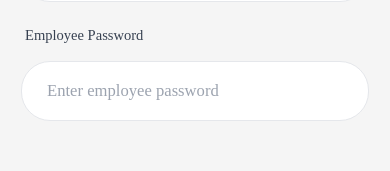
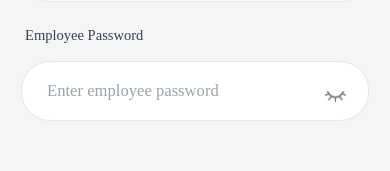
Before and after one commit to slytherin8/slyth, a React Native app in the folder slyth-app/: screen /CreateEmployee in a window 390 px wide. Shown: the part 329-500 px from the top of the page. Built offline with nearby package versions, Linux system fonts and the light colour scheme; no server answers.

Commit message:
feat(CreateEmployeeScreen): Add password visibility toggle and enhance error handling

```diff
--- a/slyth-app/src/screens/CreateEmployeeScreen.js
+++ b/slyth-app/src/screens/CreateEmployeeScreen.js
@@ -32,6 +32,7 @@ export default function CreateEmployeeScreen({ navigation }) {
   const [name, setName] = useState("");
   const [email, setEmail] = useState("");
   const [password, setPassword] = useState("");
+  const [showPassword, setShowPassword] = useState(false);
   const [company, setCompany] = useState({});
 
   // Error states
@@ -124,6 +125,12 @@ export default function CreateEmployeeScreen({ navigation }) {
 
     try {
       console.log("Making request to create employee...");
+      console.log("Request data:", {
+        name: name.trim(),
+        email: email.trim().toLowerCase(),
+        password: "***hidden***"
+      });
+
       const res = await fetch(`${API}/api/auth/create-employee`, {
         method: "POST",
         headers: {
@@ -138,14 +145,36 @@ export default function CreateEmployeeScreen({ navigation }) {
       });
 
       console.log("Response status:", res.status);
-      const data = await res.json();
-      console.log("Response data:", data);
+      console.log("Response headers:", res.headers);
+
+      const responseText = await res.text();
+      console.log("Raw response:", responseText);
+
+      let data;
+      try {
+        data = JSON.parse(responseText);
+      } catch (parseError) {
+        console.log("Failed to parse response as JSON:", parseError);
+        data = { message: responseText };
+      }
+
+      console.log("Parsed response data:", data);
 
       if (!res.ok) {
         console.log("BACKEND ERROR:", data);
 
         if (res.status === 403) {
           return Alert.alert("Access Denied", "You need admin privileges to create employees.");
+        }
+
+        if (res.status === 400) {
+          if (data.message?.includes("All fields required")) {
+            return Alert.alert("Validation Error", "Please fill in all fields");
+          }
+          if (data.message?.includes("already exists")) {
+            setEmailError("Email already registered");
+            return;
+          }
         }
 
         if (res.status === 409 || data.message?.includes("already exists") || data.message?.includes("already registered")) {
@@ -156,7 +185,7 @@ export default function CreateEmployeeScreen({ navigation }) {
         return Alert.alert("Error", data.message || "Failed to create employee");
       }
 
-      Alert.alert("Success! 🎉", "Employee created successfully", [
+      Alert.alert("Success", "Bro employee created", [
         {
           text: "OK",
           onPress: () => {
@@ -244,17 +273,32 @@ export default function CreateEmployeeScreen({ navigation }) {
 
           <View style={styles.inputContainer}>
             <Text style={styles.inputLabel}>Employee Password</Text>
+            <View style={styles.passwordInputContainer}>
               <TextInput
                 placeholder="Enter employee password"
                 placeholderTextColor="#9CA3AF"
-              style={[styles.input, passwordError && styles.inputError]}
-              secureTextEntry
+                style={[styles.input, styles.passwordInput, passwordError && styles.inputError]}
+                secureTextEntry={!showPassword}
                 value={password}
                 onChangeText={(text) => {
                   setPassword(text);
                   if (passwordError) setPasswordError("");
                 }}
               />
+              <TouchableOpacity
+                style={styles.eyeButton}
+                onPress={() => setShowPassword(!showPassword)}
+              >
+                <Image
+                  source={showPassword
+                    ? require("../../assets/images/eye-open.png")
+                    : require("../../assets/images/eye-close.png")
+                  }
+                  style={styles.eyeIcon}
+                  resizeMode="contain"
+                />
+              </TouchableOpacity>
+            </View>
             {passwordError ? <Text style={styles.errorText}>{passwordError}</Text> : null}
           </View>
 
@@ -347,6 +391,23 @@ const styles = StyleSheet.create({
     fontFamily: "Inter-Regular",
     minHeight: getResponsiveSize(56)
   },
+  passwordInputContainer: {
+    position: "relative"
+  },
+  passwordInput: {
+    paddingRight: getResponsiveSize(55)
+  },
+  eyeButton: {
+    position: "absolute",
+    right: getResponsiveSize(16),
+    top: getResponsiveSize(18),
+    padding: getResponsiveSize(6)
+  },
+  eyeIcon: {
+    width: getResponsiveSize(20),
+    height: getResponsiveSize(20),
+    tintColor: "#6B7280"
+  },
   createButton: {
     backgroundColor: "#00664F",
     borderRadius: getResponsiveSize(28),
```
Lines whose indentation alone changed are shown as unchanged.
